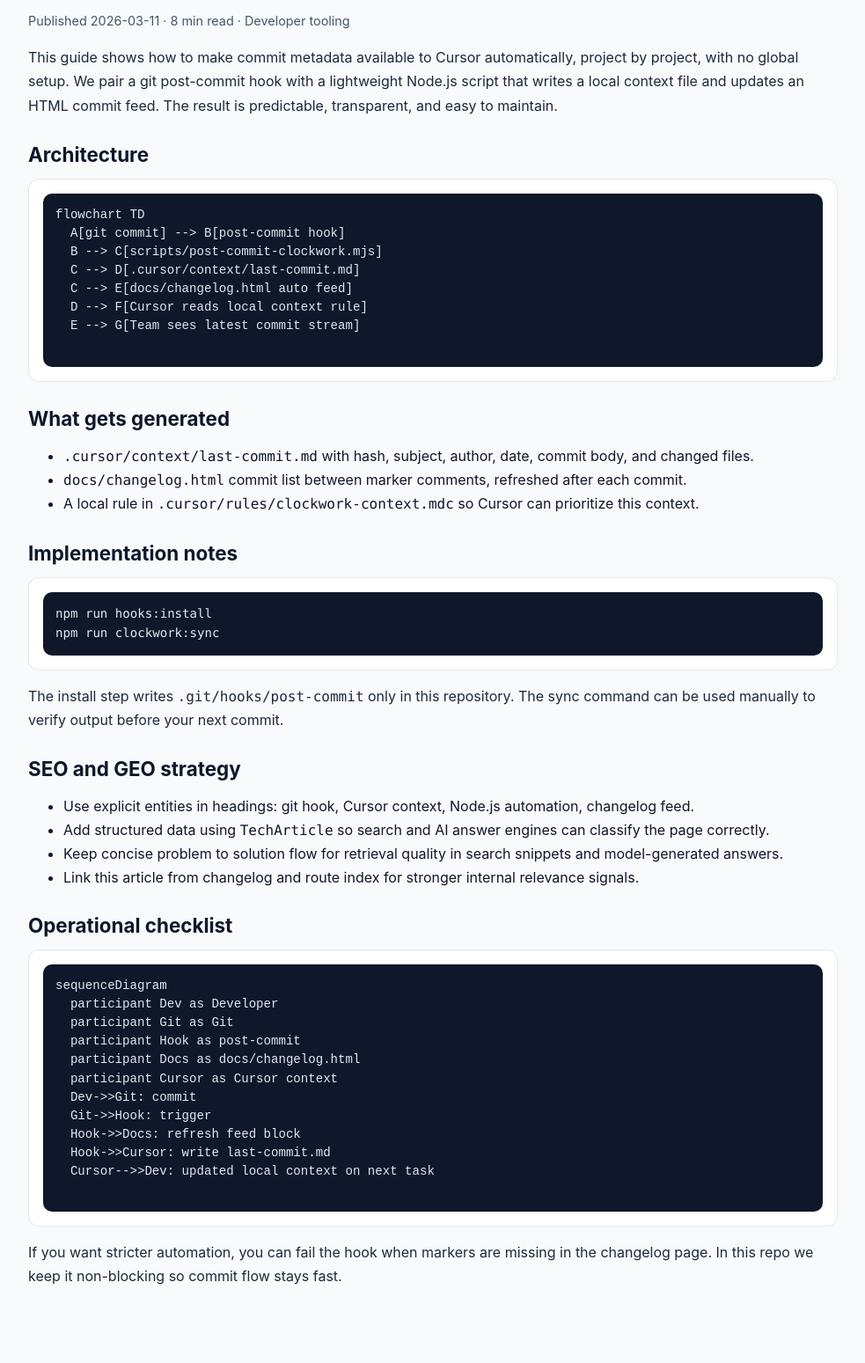
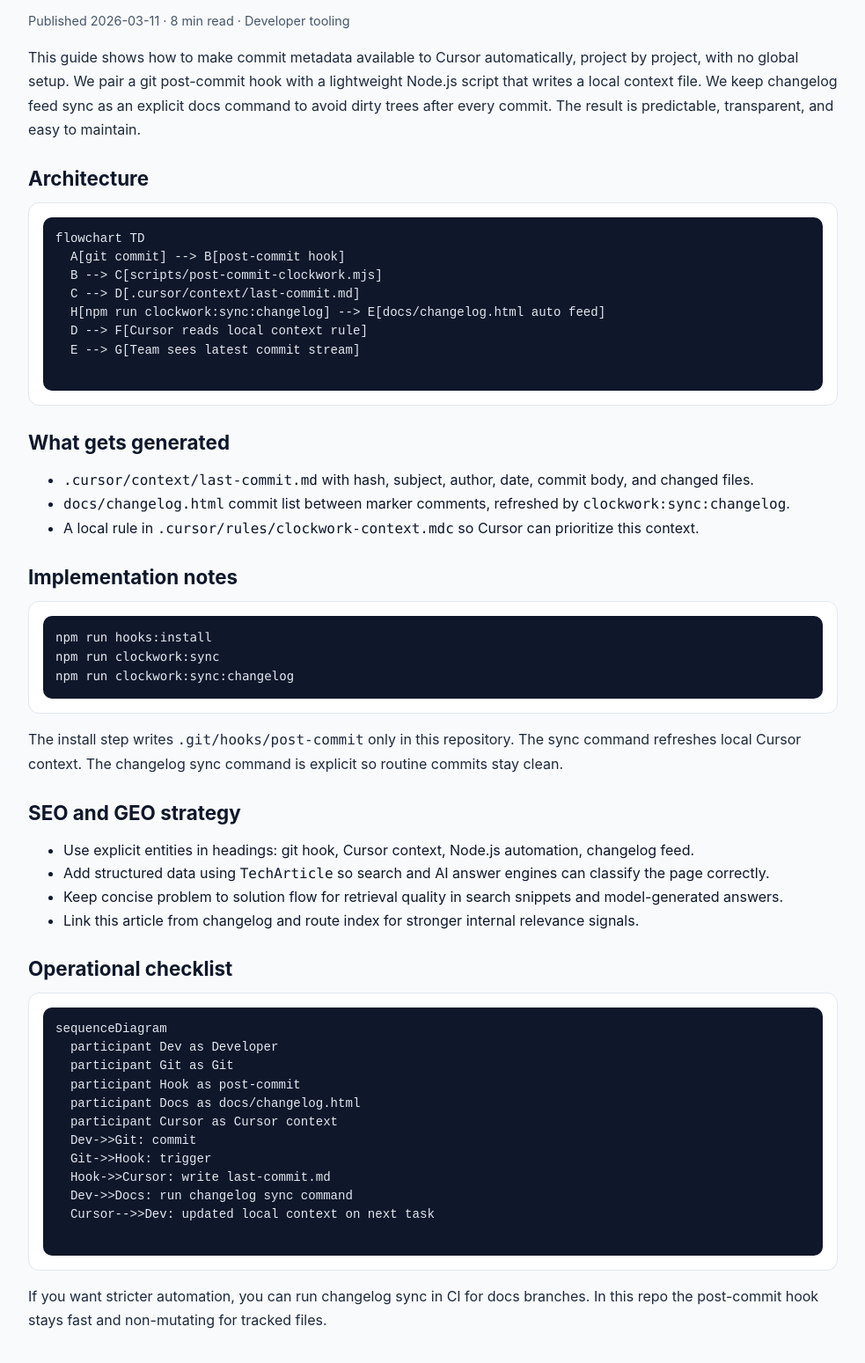
Before and after one commit to Ani-HQ/pugloo, a website: page docs/stacktrace/clockwork-commit-context.html in a window 1280 px wide. Shown: the part 113-1662 px from the top of the page at 88% size, without its empty margins (148-1131 px from the left). Drawn offline with Linux system fonts and the light colour scheme.

Commit message:
feat: add changelog sync command and update documentation
Introduced a new command `npm run clockwork:sync:changelog` to explicitly refresh the HTML changelog feed, ensuring clean commit trees. Updated relevant documentation to reflect this change and clarify the synchronization process.

```diff
--- a/docs/stacktrace/clockwork-commit-context.html
+++ b/docs/stacktrace/clockwork-commit-context.html
@@ -69,7 +69,8 @@
 
     <p>
       This guide shows how to make commit metadata available to Cursor automatically, project by project, with no global setup.
-      We pair a git post-commit hook with a lightweight Node.js script that writes a local context file and updates an HTML commit feed.
+      We pair a git post-commit hook with a lightweight Node.js script that writes a local context file.
+      We keep changelog feed sync as an explicit docs command to avoid dirty trees after every commit.
       The result is predictable, transparent, and easy to maintain.
     </p>
 
@@ -79,7 +80,7 @@
   A[git commit] --> B[post-commit hook]
   B --> C[scripts/post-commit-clockwork.mjs]
   C --> D[.cursor/context/last-commit.md]
-  C --> E[docs/changelog.html auto feed]
+  H[npm run clockwork:sync:changelog] --> E[docs/changelog.html auto feed]
   D --> F[Cursor reads local context rule]
   E --> G[Team sees latest commit stream]
       </pre>
@@ -88,18 +89,20 @@
     <h2>What gets generated</h2>
     <ul>
       <li><code>.cursor/context/last-commit.md</code> with hash, subject, author, date, commit body, and changed files.</li>
-      <li><code>docs/changelog.html</code> commit list between marker comments, refreshed after each commit.</li>
+      <li><code>docs/changelog.html</code> commit list between marker comments, refreshed by <code>clockwork:sync:changelog</code>.</li>
       <li>A local rule in <code>.cursor/rules/clockwork-context.mdc</code> so Cursor can prioritize this context.</li>
     </ul>
 
     <h2>Implementation notes</h2>
     <div class="card">
       <pre><code>npm run hooks:install
-npm run clockwork:sync</code></pre>
+npm run clockwork:sync
+npm run clockwork:sync:changelog</code></pre>
     </div>
     <p>
       The install step writes <code>.git/hooks/post-commit</code> only in this repository.
-      The sync command can be used manually to verify output before your next commit.
+      The sync command refreshes local Cursor context.
+      The changelog sync command is explicit so routine commits stay clean.
     </p>
 
     <h2>SEO and GEO strategy</h2>
@@ -120,15 +123,15 @@ npm run clockwork:sync</code></pre>
   participant Cursor as Cursor context
   Dev->>Git: commit
   Git->>Hook: trigger
-  Hook->>Docs: refresh feed block
   Hook->>Cursor: write last-commit.md
+  Dev->>Docs: run changelog sync command
   Cursor-->>Dev: updated local context on next task
       </pre>
     </div>
 
     <p>
-      If you want stricter automation, you can fail the hook when markers are missing in the changelog page.
-      In this repo we keep it non-blocking so commit flow stays fast.
+      If you want stricter automation, you can run changelog sync in CI for docs branches.
+      In this repo the post-commit hook stays fast and non-mutating for tracked files.
     </p>
   </main>
 
--- a/package.json
+++ b/package.json
@@ -15,6 +15,7 @@
   "scripts": {
     "test": "node --test",
     "clockwork:sync": "node scripts/post-commit-clockwork.mjs",
+    "clockwork:sync:changelog": "node scripts/sync-changelog-feed.mjs",
     "hooks:install": "node scripts/install-git-hooks.mjs"
   },
   "keywords": [
```
Also changed, not shown: docs/changelog.html (+2 -1 lines), scripts/post-commit-clockwork.mjs (+1 -53 lines), scripts/sync-changelog-feed.mjs (added, +62 -0 lines), README.md.
